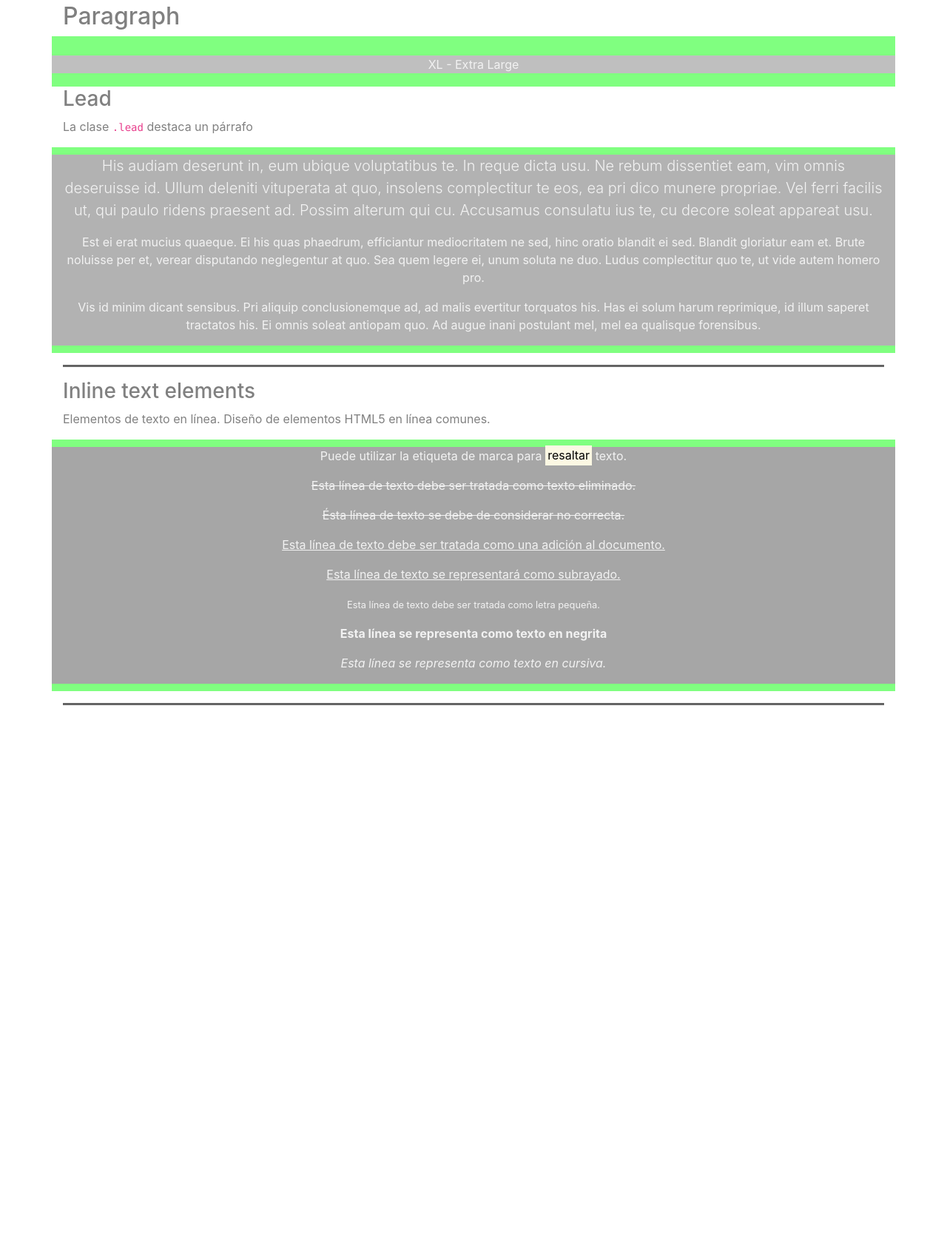
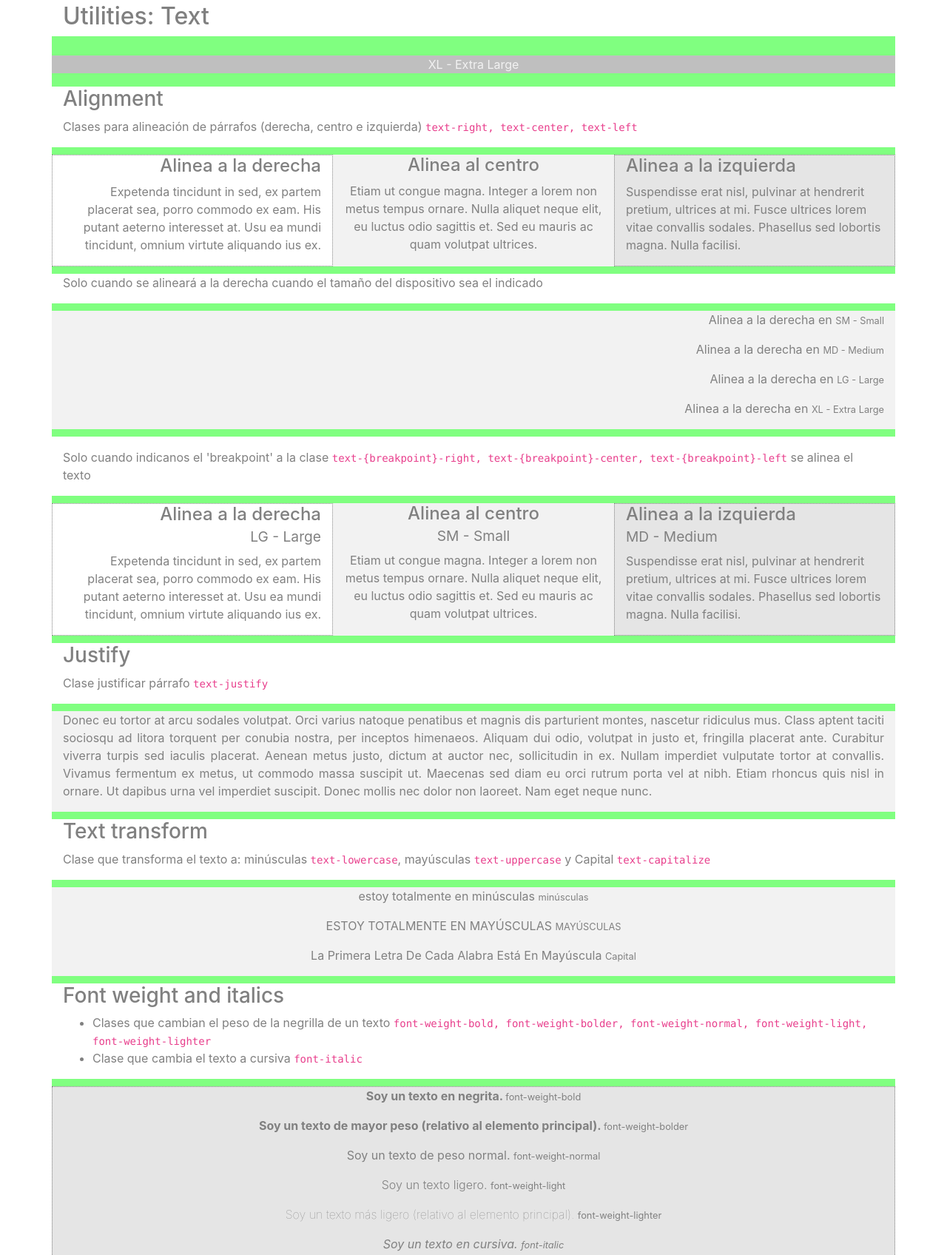
Before and after one commit to jcarlosj/-jcarlosj-Bootstrap-1-Introduccion-U-CAE, a website: page index.html in a window 1280 px wide. Shown: the part 53-1749 px from the top of the page at 74% size. Before the commit the page ends 1022 px from the top, so only its background shows below. Drawn offline with nearby package versions, Linux system fonts and the light colour scheme; files that its build step writes are made by us from their sources.

Commit message:
[+] Tipografía: Paragraphs (Utilities Text), Alignment, Justify
Aclaración:
ALIGMENT
  La alineación se hace gracias a las clases
    text-right
    text-center
    text-left

  Sin embargo las alineaciones pueden ser programadas de
  acuerdo al tamaño del dispositivo indicandole el 'breakpoint'
  las clases son:
    text-sm-right
    text-md-right
    text-lg-right
    text-xl-right
    text-sm-center
    text-md-center
    text-lg-center
    text-xl-center
    text-sm-left
    text-md-left
    text-lg-left
    text-xl-left

JUSTIFY
  Clase para justificar texto
     text-justify

TEXT TRANSFORM
  Clase para transformar texto a: minúsculas, mayúsculas y letras
capitales
     text-lowercase
     text-uppercase
     text-capitalize

FONT WEIGHT
  Clases que cambian el peso de las negrillas
     font-weight-bold
     font-weight-bolder
     font-weight-normal
     font-weight-light
     font-weight-lighter

FONT ITALIC
   Clase que cambia el texto a cursiva
     font-italic

```diff
--- a/index.html
+++ b/index.html
@@ -12,7 +12,7 @@
 <body>
     <div class="container">
         <h1>Typography <small class="text-muted">Tipografía</small></h1>
-        <h2>Paragraph</h2>
+        <h2>Utilities: Text</h2>
         <div class="row pt-3 pb-2">
             <div class="col col-one d-block d-sm-none">XS - Extra Small</div>
             <div class="col col-two d-none d-sm-block d-md-none">SM - Small</div>
@@ -21,31 +21,77 @@
             <div class="col col-five d-none d-xl-block">XL - Extra Large</div>
         </div>
 
-        <h3>Lead</h3>
-        <p>La clase <code>.lead</code> destaca un párrafo</p>
+        <h3>Alignment</h3>
+        <p>Clases para alineación de párrafos (derecha, centro e izquierda) <code>text-right, text-center, text-left</code></p>
         <div class="row">
-            <div class="col col-six">
-                <p class="lead">His audiam deserunt in, eum ubique voluptatibus te. In reque dicta usu. Ne rebum dissentiet eam, vim omnis deseruisse id. Ullum deleniti vituperata at quo, insolens complectitur te eos, ea pri dico munere propriae. Vel ferri facilis ut, qui paulo ridens praesent ad. Possim alterum qui cu. Accusamus consulatu ius te, cu decore soleat appareat usu.</p>
-                <p>Est ei erat mucius quaeque. Ei his quas phaedrum, efficiantur mediocritatem ne sed, hinc oratio blandit ei sed. Blandit gloriatur eam et. Brute noluisse per et, verear disputando neglegentur at quo. Sea quem legere ei, unum soluta ne duo. Ludus complectitur quo te, ut vide autem homero pro.</p>
-                <p>Vis id minim dicant sensibus. Pri aliquip conclusionemque ad, ad malis evertitur torquatos his. Has ei solum harum reprimique, id illum saperet tractatos his. Ei omnis soleat antiopam quo. Ad augue inani postulant mel, mel ea qualisque forensibus.</p>
+            <div class="col-4 col-zero">
+                <h4 class="text-right">Alinea a la derecha</h4>
+                <p class="text-right">Expetenda tincidunt in sed, ex partem placerat sea, porro commodo ex eam. His putant aeterno interesset at. Usu ea mundi tincidunt, omnium virtute aliquando ius ex.</p>
+            </div>
+            <div class="col-4 col-one">
+                <h4 class="text-center">Alinea al centro </h4>
+                <p class="text-center">Etiam ut congue magna. Integer a lorem non metus tempus ornare. Nulla aliquet neque elit, eu luctus odio sagittis et. Sed eu mauris ac quam volutpat ultrices. </p>
+            </div>
+            <div class="col-4 col-two">
+                <h4 class="text-left">Alinea a la izquierda</h4>
+                <p class="text-left"> Suspendisse erat nisl, pulvinar at hendrerit pretium, ultrices at mi. Fusce ultrices lorem vitae convallis sodales. Phasellus sed lobortis magna. Nulla facilisi.</p>
             </div>
         </div>
-        <hr>
-        <h3>Inline text elements</h3>
-        <p>Elementos de texto en línea. Diseño de elementos HTML5 en línea comunes.</p>
+        <p>Solo cuando se alineará a la derecha cuando el tamaño del dispositivo sea el indicado</p>
         <div class="row">
-            <div class="col col-seven">
-                <p>Puede utilizar la etiqueta de marca para <mark>resaltar</mark> texto.</p>
-                <p><del>Esta línea de texto debe ser tratada como texto eliminado.</del></p>
-                <p><s>Ésta línea de texto se debe de considerar no correcta.</s></p>
-                <p><ins>Esta línea de texto debe ser tratada como una adición al documento.</ins></p>
-                <p><u>Esta línea de texto se representará como subrayado.</u></p>
-                <p><small>Esta línea de texto debe ser tratada como letra pequeña.</small></p>
-                <p><strong>Esta línea se representa como texto en negrita</strong></p>
-                <p><em>Esta línea se representa como texto en cursiva.</em></p>
+            <div class="col-12 col-one">
+                <p class="text-sm-right">Alinea a la derecha en <small>SM - Small</small></p>
+                <p class="text-md-right">Alinea a la derecha en <small>MD - Medium</small></p>
+                <p class="text-lg-right">Alinea a la derecha en <small>LG - Large</small></p>
+                <p class="text-xl-right">Alinea a la derecha en <small>XL - Extra Large</small></p>
             </div>
         </div>
-        <hr>
+        <p><p>Solo cuando indicanos el 'breakpoint' a la clase <code>text-{breakpoint}-right, text-{breakpoint}-center, text-{breakpoint}-left</code> se alinea el texto</p></p>
+        <div class="row">
+            <div class="col-4 col-zero">
+                <h4 class="text-lg-right">Alinea a la derecha <br> <small>LG - Large</small></h4>
+                <p class="text-lg-right">Expetenda tincidunt in sed, ex partem placerat sea, porro commodo ex eam. His putant aeterno interesset at. Usu ea mundi tincidunt, omnium virtute aliquando ius ex.</p>
+            </div>
+            <div class="col-4 col-one">
+                <h4 class="text-sm-center">Alinea al centro <br> <small>SM - Small</small></h4>
+                <p class="text-sm-center">Etiam ut congue magna. Integer a lorem non metus tempus ornare. Nulla aliquet neque elit, eu luctus odio sagittis et. Sed eu mauris ac quam volutpat ultrices. </p>
+            </div>
+            <div class="col-4 col-two">
+                <h4 class="text-md-left">Alinea a la izquierda <br> <small>MD - Medium</small></h4>
+                <p class="text-md-left"> Suspendisse erat nisl, pulvinar at hendrerit pretium, ultrices at mi. Fusce ultrices lorem vitae convallis sodales. Phasellus sed lobortis magna. Nulla facilisi.</p>
+            </div>
+        </div>
+        <h3>Justify</h3>
+        <p>Clase justificar párrafo <code>text-justify</code></p>
+        <div class="row">
+            <div class="col-12 col-one">
+                <p class="text-justify">Donec eu tortor at arcu sodales volutpat. Orci varius natoque penatibus et magnis dis parturient montes, nascetur ridiculus mus. Class aptent taciti sociosqu ad litora torquent per conubia nostra, per inceptos himenaeos. Aliquam dui odio, volutpat in justo et, fringilla placerat ante. Curabitur viverra turpis sed iaculis placerat. Aenean metus justo, dictum at auctor nec, sollicitudin in ex. Nullam imperdiet vulputate tortor at convallis. Vivamus fermentum ex metus, ut commodo massa suscipit ut. Maecenas sed diam eu orci rutrum porta vel at nibh. Etiam rhoncus quis nisl in ornare. Ut dapibus urna vel imperdiet suscipit. Donec mollis nec dolor non laoreet. Nam eget neque nunc. </p>
+            </div>
+        </div>
+        <h3>Text transform</h3>
+        <p>Clase que transforma el texto a: minúsculas <code>text-lowercase</code>, mayúsculas <code>text-uppercase</code> y Capital <code>text-capitalize</code></p>
+        <div class="row">
+            <div class="col-12 col-one">
+                <p class="text-lowercase">Estoy totalmente en minúsculas <small>Minúsculas</small></p>
+                <p class="text-uppercase">Estoy totalmente en mayúsculas <small>Mayúsculas</small></p>
+                <p class="text-capitalize">La primera letra de cada alabra está en Mayúscula <small>Capital</small></p>
+            </div>
+        </div>
+        <h3>Font weight and italics</h3>
+        <ul>
+            <li>Clases que cambian el peso de la negrilla de un texto <code>font-weight-bold, font-weight-bolder, font-weight-normal, font-weight-light, font-weight-lighter</code> </li>
+            <li>Clase que cambia el texto a cursiva <code>font-italic</code></li>
+        </ul>
+        <div class="row">
+            <div class="col-12 col-two">
+                    <p class="font-weight-bold">Soy un texto en negrita. <small>font-weight-bold</small></p>
+                    <p class="font-weight-bolder">Soy un texto de mayor peso (relativo al elemento principal). <small>font-weight-bolder</small></p>
+                    <p class="font-weight-normal">Soy un texto de peso normal. <small>font-weight-normal</small></p>
+                    <p class="font-weight-light">Soy un texto ligero. <small>font-weight-light</small></p>
+                    <p class="font-weight-lighter">Soy un texto más ligero (relativo al elemento principal). <small>font-weight-lighter</small></p>
+                    <p class="font-italic">Soy un texto en cursiva. <small>font-italic</small></p>
+            </div>
+        </div>
     </div>
 
     <script src="./dist/assets/js/jquery.min.js"></script>
--- a/src/assets/scss/master.scss
+++ b/src/assets/scss/master.scss
@@ -23,6 +23,11 @@ hr {
     & > div {
         margin: 10px 0;
         text-align: center;
+
+        .col-four,
+        .col-one {
+            text-align: left;
+        }
 
         h2 {
             //color: $color-h2;
```
